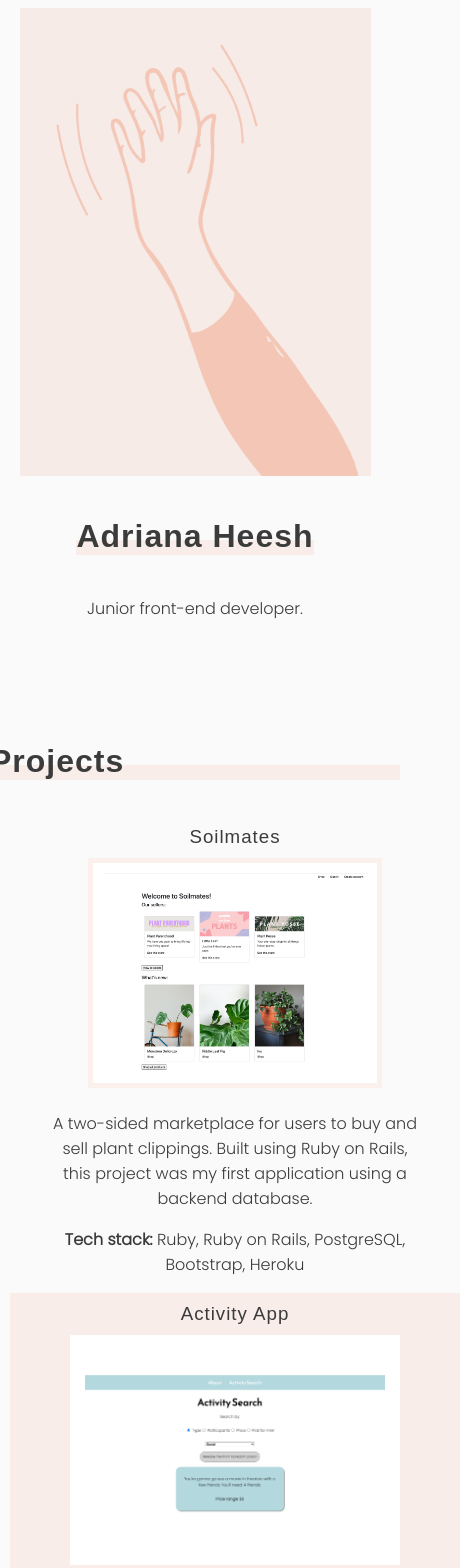
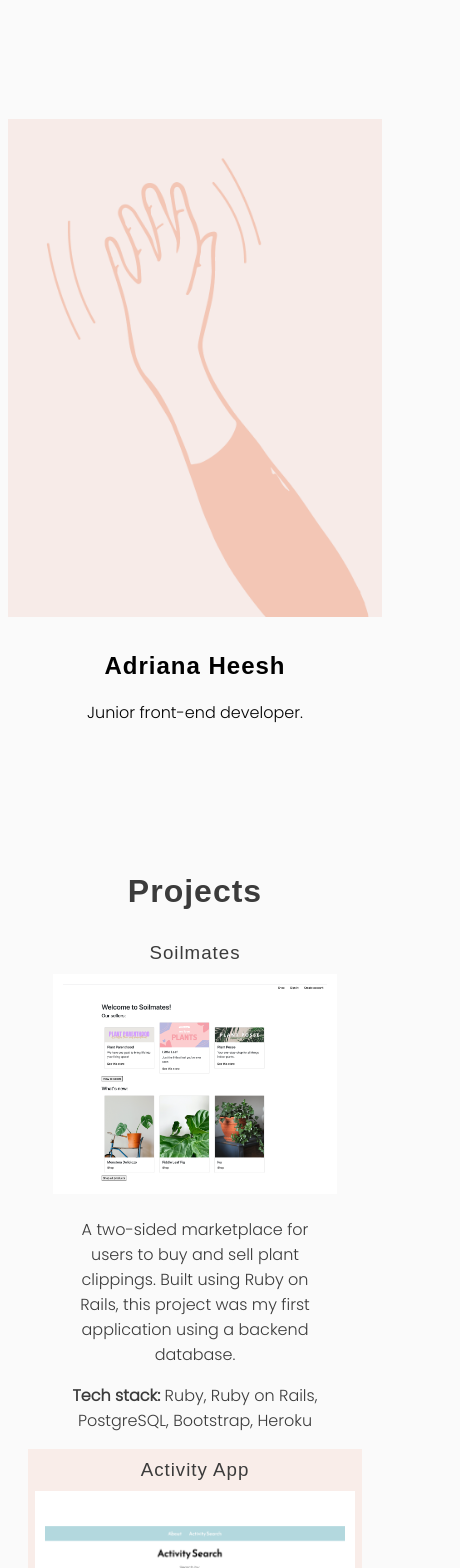
Before and after one commit to adrianaheesh/react-portfolio, a React (Create React App) app: page /about in a window 390 px wide. Shown: the top 1568 px of the page, 460 px wide, since content can reach past the window. Built offline with nearby package versions, Linux system fonts and the light colour scheme; a web font is replaced by a local one.

Commit message:
update mobile views to properly centre

```diff
--- a/src/components/About.js
+++ b/src/components/About.js
@@ -7,11 +7,12 @@ const About = () => {
             <AboutSection>
                 <h1>Welcome!</h1>
                 <div>
-                    <img src="adriana-profile-pic-1.png" alt="adriana"/>
-                    <p>My skills in graphic design, communications and user experience stem from my previous experience in eCommerce and digital marketing, as well as my Marketing degree. I thoroughly enjoy working on front-end applications to utilise these skills. Working on group projects has been a highlight of my studies as I love the opportunity to learn from and teach others - something I look forward to continuing throughout my career in tech.
-                    <br/>
-                    <br/>
-                    Down-time favourites include quality time with my family, and reading with a coffee in hand.
+                    <img src="adriana-profile-pic-1.png" alt="adriana" />
+                    <p>
+                        With a degree in marketing, a diploma in Information Technology and experience in developing full-stack web applications, managing e-commerce and social media, I have skills in programming, graphic design, user experience and subsequently have a passion for communicative and collaborative front-end projects. I seek work that challenges my skill and gets me thinking in new ways with a sense of mentorship and camaraderie with my colleagues. I love the opportunity to learn from and teach others - something I look forward to continuing throughout my career in tech.
+                        <br />
+                        <br />
+                        Down-time favourites include quality time with my family, and reading with a coffee in hand.
                     </p>
                 </div>
             </AboutSection>
@@ -24,10 +25,7 @@ const About = () => {
                     <i class="devicon-css3-plain-wordmark"></i>
                     <i class="devicon-ruby-plain-wordmark"></i>
                     <i class="devicon-rails-plain-wordmark"></i>
-                    <i class="devicon-postgresql-plain-wordmark"></i>
-                    <i class="devicon-photoshop-plain"></i>
-                    <i class="devicon-illustrator-plain"></i>
-                    <i class="devicon-xd-plain"></i>
+                    <i class="devicon-figma-plain"></i>
                 </StyledIcons>
                 <p>See Adriana's <a href="AdrianaHeesh-Resume.pdf" target="_blank">resume</a></p>
             </SkillsSection>
--- a/src/components/App.js
+++ b/src/components/App.js
@@ -8,15 +8,15 @@ import { Body } from '../styled/app'
 
 const App = () => {
   return (
-    <Body>
-
+    <>
       <Home />
-      <Projects />
-      <About />
-      <Contact />
-
-      <Footer />
-    </Body>
+      <Body>
+        <Projects />
+        <About />
+        <Contact />
+        <Footer />
+      </Body>
+    </>
   )
 }
 
--- a/src/styled/about.js
+++ b/src/styled/about.js
@@ -3,8 +3,8 @@ import styled from 'styled-components'
 // whole page container
 export const AboutPageContainer = styled.div`
     text-align: center;
+    box-sizing: border-box;
     width: 100%;
-    max-width: 800px;
     padding: 10px;
     & img {
         width: 300px;
@@ -23,12 +23,14 @@ export const AboutSection = styled.div`
     align-items: center;
     flex-wrap: wrap;
     padding: 10px;
+    box-sizing: border-box;
+
     & div {
         @media(min-width: 1024px) {
             img {
                 float: left;
                 shape-outside: circle(50%);
-                margin-right: 15px;
+                margin-right: 25px;
             }
             p {
                 text-align: justify;
--- a/src/styled/app.js
+++ b/src/styled/app.js
@@ -3,13 +3,13 @@ import { colours } from '../styled/themes'
 
 export const Body = styled.div`
     margin: 0 auto;
-    width: 90vw;
-    height: 100vh;
+    max-width: 800px;
     display: flex;
     gap: 10%;
     flex-direction: column;
     align-items: center;
     color: ${colours.darkGrey};
+    box-sizing: border-box;
     & h1, h2 {
         font-family: ivymode, sans-serif;
         font-weight: 600;
@@ -19,19 +19,19 @@ export const Body = styled.div`
     }
     h1 {
         font-size: 2rem;
-        text-align: left;
+        text-align: center;
     }
-    h1:after {
-        content: "";
-        display: block;
-        width: 100%;
-        height: 15px;
-        background: #fae2d9;
-        position: relative;
-        top: -15px;
-        z-index: -1;
-        opacity: 0.5;
-    }
+    // h1:after {
+    //     content: "";
+    //     display: block;
+    //     width: 100%;
+    //     height: 15px;
+    //     background: #fae2d9;
+    //     position: relative;
+    //     top: -15px;
+    //     z-index: -1;
+    //     opacity: 0.5;
+    // }
     & h3, h4, h5, h6 {
         font-family: ivymode, sans-serif;
         font-weight: 400;
--- a/src/styled/contact.js
+++ b/src/styled/contact.js
@@ -4,6 +4,8 @@ export const StyledDiv = styled.div`
     margin: 0 auto;
     text-align: center;
     width: 80%;
+    box-sizing: border-box;
+
     @media(min-width: 1024px) {
         width: 800px;
         padding: 15px;
--- a/src/styled/home.js
+++ b/src/styled/home.js
@@ -4,14 +4,10 @@ export const Section = styled.section`
     display: flex;
     flex-direction: column;
     justify-content: center;
-    height: 100%;
-    & a, a:visited {
-        color: black;
-        text-decoration: none;
-    }
-    & a:hover {
-        color: #f1c5b6;
-    }
+    margin: 0 auto;
+    width: 100%;
+    height: 100vh;
+
     & img {
         max-width: 100%;
         @media(min-width: 768px) {
@@ -20,13 +16,28 @@ export const Section = styled.section`
         }
     }
 
+    & h1, h2 {
+        font-family: ivymode, sans-serif;
+        font-weight: 600;
+        font-style: normal;
+        letter-spacing: 1px;
+        width: 100%;
+    }
+    p {
+        font-family: "Poppins", sans-serif;
+    }
+    @media(min-width: 768px) {
+        padding-bottom: 40px;
+    }
 
     @media(min-width: 1024px) {
-    width: 700px;
+    width: 800px;
     min-height: 700px;
     background: #f7ebe8 url('waving-graphic.png') center bottom no-repeat;
     background-size: contain;
     justify-content: flex-end;
+    flex-grow: 1;
+    margin-top: 0;
 
     img {
         display: none;
--- a/src/styled/projects.js
+++ b/src/styled/projects.js
@@ -7,20 +7,17 @@ export const PageContainer = styled.div`
         flex-direction: column;
         justify-content: center;
     }
+    box-sizing: border-box;
+    margin: 0 auto;
+    width: 100%;
 `;
 
 export const Card = styled.div`
-    width: 100%;
+    box-sizing: border-box;
     ${props => (props.id % 2 === 0) ?
-        `background-color: rgb(250, 226, 217, 0.5);
-        img {
-            border: solid 5px #ffffff;
-        }`
+        `background-color: rgb(250, 226, 217, 0.5);`
         :
-        `background-color: #fafafa;
-        img {
-            border: solid 5px rgb(250, 226, 217, 0.5);
-        }`
+        `background-color: #fafafa;`
     };
 
     padding: 0 20px;
@@ -58,6 +55,16 @@ export const Card = styled.div`
         grid-template-columns: 1fr 1fr 1fr;
         grid-template-rows: 0.5fr;
         column-gap: 10px;
+        ${props => (props.id % 2 === 0) ?
+            `img {
+                border: solid 5px #ffffff;
+            }`
+            :
+            `img {
+                border: solid 5px rgb(250, 226, 217, 0.5);
+            }`
+        };
+
         h3 {
             grid-column: 1 / span 3;
             margin-bottom: 10px;
```
